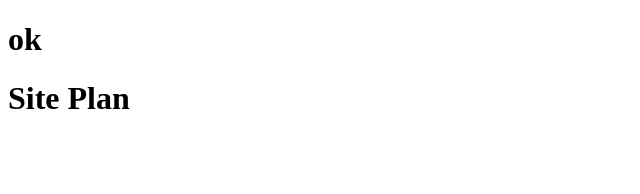
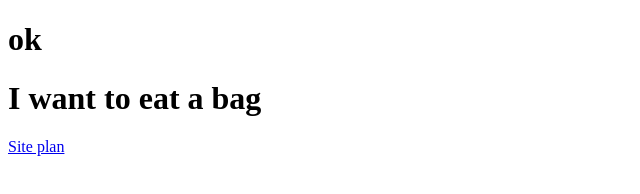
Before and after one commit to aheiner2001/wdd130, a plain HTML site: page wwr/index.html in a window 1280 px wide. Shown: the whole page, without its empty margins (0-640 px from the left). Drawn offline with Linux system fonts and the light colour scheme.

Commit message:
added the link to the cite plan page

```diff
--- a/wwr/index.html
+++ b/wwr/index.html
@@ -5,6 +5,7 @@
     <meta http-equiv="X-UA-Compatible" content="IE=edge">
     <meta name="viewport" content="width=device-width, initial-scale=1.0">
     <title>Document</title>
+
 </head>
 <body>
     <h1>ok</h1>
@@ -12,8 +13,9 @@
 <!--  ask the big questions
 
 who what where when why-->
-<h1> Site Plan</h1>
 
+<h1> I want to eat a bag</h1>
+<a href="/wwr/siteplan.html"> Site plan</a>
 
 
 </body>
```
